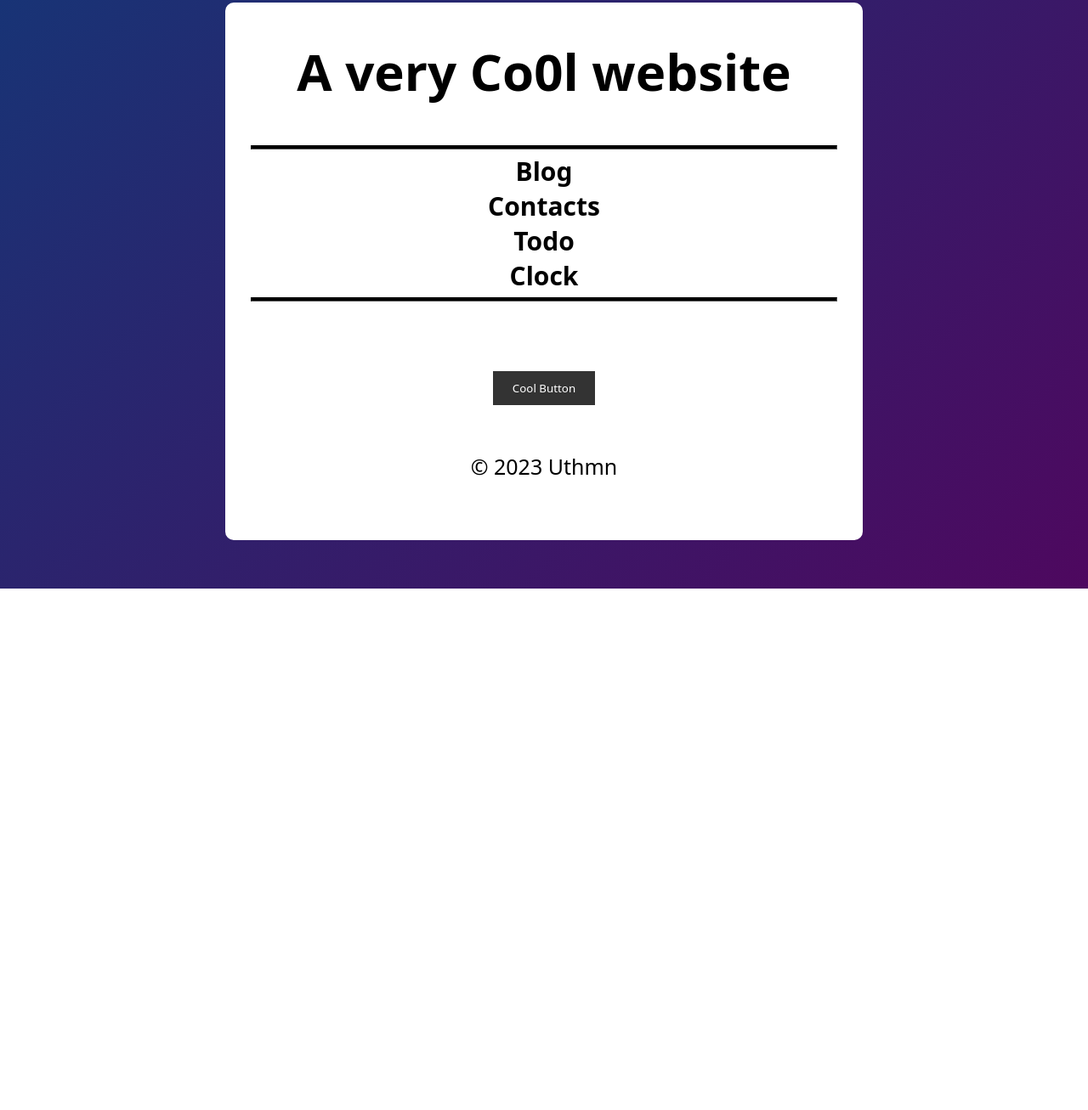
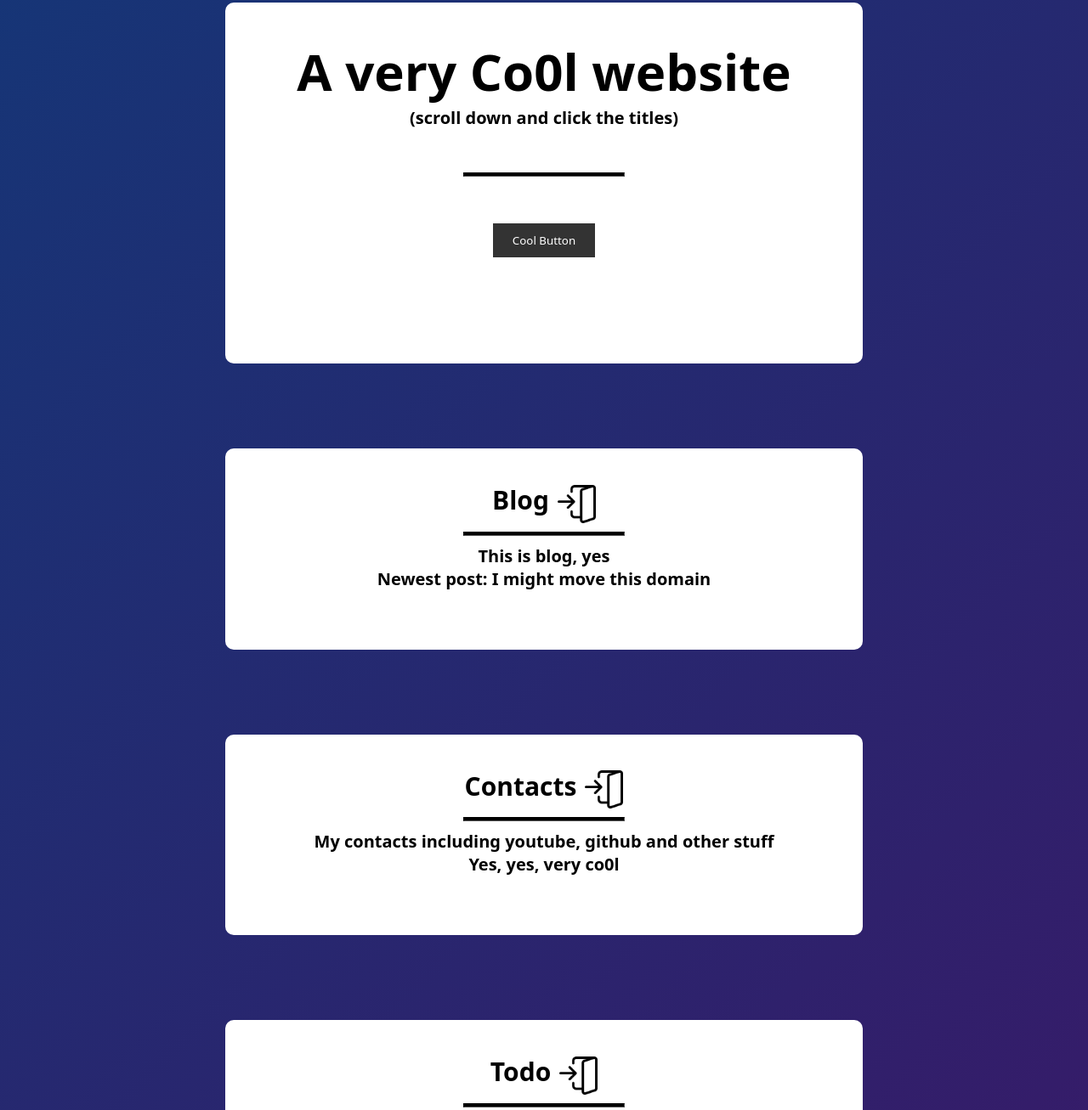
Before and after one commit to UTHMN/UTHMN.github.io, a website: page index.html in a window 1280 px wide. Shown: the part 107-1414 px from the top of the page at 85% size. Before the commit the page ends 800 px from the top, so only its background shows below. Drawn offline with Linux system fonts and the light colour scheme.

Commit message:
Alot of styling, the page now long bootifull

```diff
--- a/index.html
+++ b/index.html
@@ -1,5 +1,4 @@
 <!DOCTYPE html>
-
 <html lang="en">
     <head>
         <meta charset="UTF-8">
@@ -13,39 +12,58 @@
             <div class="card">
                 <header>
                     <h1>A very Co0l website</h1>
+                    <p>(scroll down and click the titles)</p>
                     <br><hr>
-                    <!-- Links to other parts of website -->
-                    <nav>
-                        <ul>
-                            <li>
-                                <a href="blog.html" class="EntryLink">Blog</a>
-                            </li>
-                            <li>
-                                <a href="contacts.html" class="EntryLink">Contacts</a>
-                            </li>
-                            <li>
-                                <a href="todoApp/todo.html" class="EntryLink">Todo</a>
-                            </li>
-                            <li>
-                                <a href="clock/index.html" class="EntryLink">Clock</a>
-                            </li>
-                        </ul>
-                    </nav>
                 </header>
-                <hr><br>
-                <main>
-                    <!-- Main page TODO: add a box linking to my projects better -->
                 <div class="buttons">
                     <button onclick="showToast('Cool')">Cool Button</button>
                 </div>
-                    <div id="toastBox"></div>
+            </div>
+            <main>
+                <!-- Main page TODO: add a box linking to my projects better -->
+                <div class="card">
+                    <a href="blog.html" class="EntryLink">Blog <img src="images/enter.png" class="EntryIcon"></a>
+                    <hr>
+                    <p>This is blog, yes</p>
+                    <p>Newest post: I might move this domain</p>
+                </div>
+                <div class="card">
+                    <a href="contacts.html" class="EntryLink">Contacts <img src="images/enter.png" class="EntryIcon"></a>
+                    <hr>
+                    <p>My contacts including youtube, github and other stuff</p>
+                    <p>Yes, yes, very co0l</p>
+                </div>
+                <div class="card">
+                    <a href="todoApp/todo.html" class="EntryLink">Todo <img src="images/enter.png" class="EntryIcon"></a>
+                    <hr>
+                    <p>Todo app I made, saves on when you close the tab</p>
+                    <p>Co0l co0l co0l</p>
+                </div>
+                <div class="card">
+                    <a href="clock/index.html" class="EntryLink">Clock <img src="images/enter.png" class="EntryIcon"></a>
+                    <hr>
+                    <p>Clock, I don't know what else to say</p>
+                    <p>co0l thing</p>
+                </div>
+                <div class="card">
+                    <a href="qrGen/index.html" class="EntryLink">Qr gen <img src="images/enter.png"></a>
+                    <hr>
+                    <p>Make qr, yes</p>
+                    <p>Qr = Qr</p>
+                </div>
+                <div class="card">
+                    <a href="quizApp/quiz.html" class="EntryLink">Quiz <img src="images/enter.png"></a>
+                    <hr>
+                    <p>Budget kahoot</p>
+                    <p>Fried  popcorn kernels</p>
+                </div>
             </main>
             <!-- Just a little copyright to go at bottom -->
             <footer>
                 &copy; 2023 Uthmn
             </footer>
         </div>
-        </div>
+        <div id="toastBox"></div>
     </body>
     <script src="main.js"></script>
     <script src="toast.js"></script>
--- a/styles.css
+++ b/styles.css
@@ -25,6 +25,7 @@ p {
 
 footer {
   font-size: 25px;
+  color: white;
 }
 
 header {
@@ -51,11 +52,13 @@ ul {
 }
 
 hr {
-  margin-top: 5px;
-  margin-bottom: 5px;
+  margin-top: 10px;
+  margin-bottom: 10px;
   height: 5px;
   background-color: #000000;
   border-color: #000000;
+  margin-right: 250px;
+  margin-left: 250px;
 }
 
 .BlogLink {
@@ -77,6 +80,13 @@ hr {
   text-decoration: #333;
   text-align: center;
   color: #858585;
+}
+
+.EntryIcon {
+  margin-top: 2.5px;
+  margin-left: 10px;
+  width: 45px;
+  height: 45px;
 }
 
 /* Toast box styling */
```
Also changed, not shown: Images/enter.png (added), Readme.md. Lines whose indentation alone changed are shown as unchanged.
